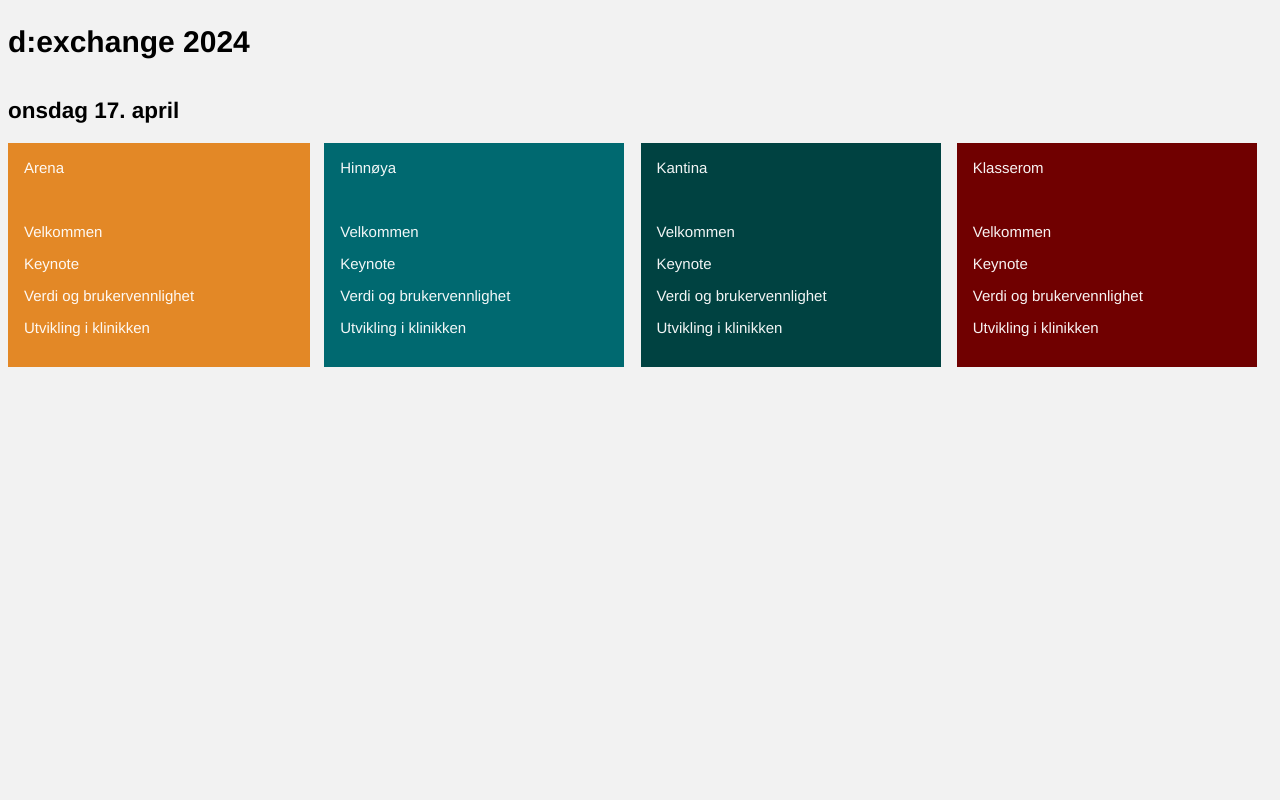
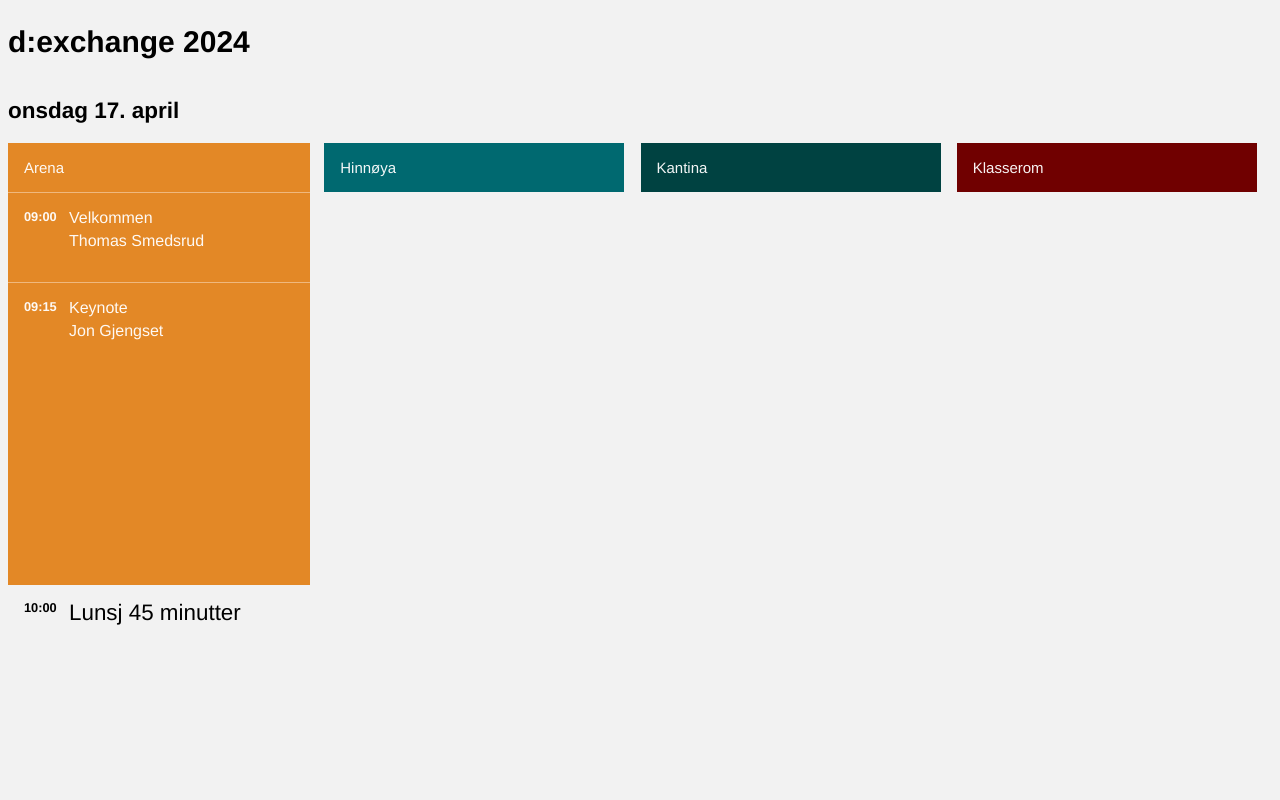
Before and after one commit to thorstenbaek/dexchange2024, a SvelteKit app: page / in a window 1280 px wide. Shown: the top 800 px of the page. Built offline with nearby package versions, Linux system fonts and the light colour scheme.

Commit message:
Working tracks and sessions

```diff
--- a/src/lib/BreakView.svelte
+++ b/src/lib/BreakView.svelte
@@ -4,9 +4,10 @@
     export let title: string;
     export let startTime: Date;
     export let endTime: Date;
+    export let dayTime: Date;
 
     function calculateTop() {
-        var result = startTime.getTime() - endTime.getTime();
+        var result = startTime.getTime() - dayTime.getTime();
         return result / 10000;
     }
 
@@ -24,9 +25,7 @@
     })
 </script>
 
-<div class="session" style="top:{calculateTop()}px">
-    <div></div>
-    <div></div>
+<div class="session" style="top:{calculateTop()}px;height:{calculateHeight()}px">
     <div class="time">
         {displayTime()}
     </div>
@@ -51,10 +50,9 @@
         position: absolute;
         display: grid;
         grid-template-columns: 40px auto;
-        grid-template-rows: 10px auto;
         grid-gap: 5px;
-        overflow: hidden;
-        border-top: 1px rgba(255, 255, 255, 0.4) solid;
-        width: 300px;
+        width: 270px;
+        color: black;
+        padding: 3rem 1rem;
     }
 </style>
--- a/src/lib/Schedule.svelte
+++ b/src/lib/Schedule.svelte
@@ -15,7 +15,7 @@
             var temp = new Array<Track>()
 
             for (let i = 0; i < tracks.length; i++) {
-                temp.push(new Track(tracks[i], data.schedule.startTime));
+                temp.push(new Track(tracks[i], data.schedule.startTime, i));
             }
 
             $trackStore = temp;
--- a/src/lib/SessionView.svelte
+++ b/src/lib/SessionView.svelte
@@ -5,9 +5,20 @@
     export let speaker: string;
     export let startTime: Date;
     export let endTime: Date;
+    export let dayTime: Date;
+    export let trackIndex: number;
 
     function calculateTop() {
-        var result = startTime.getTime() - endTime.getTime();
+        var result = startTime.getTime() - dayTime.getTime();
+        return result / 10000;
+    }
+
+    function calculateHeight() {
+        if (endTime == null) {
+            return 0;
+        }
+
+        var result = endTime.getTime() - startTime.getTime() ;
         return result / 10000;
     }
 
@@ -17,8 +28,7 @@
 
 </script>
 
-<div class="session" style="top:{calculateTop()}px">
-    <div/><div/>
+<div class="session" style="top:{calculateTop()}px;height:{calculateHeight()}px;background-color:var(--accent-{trackIndex + 1})">
     <div class="time">
         {displayTime()}
     </div>
@@ -39,12 +49,11 @@
     }
 
     .session-title {
-        font-size: 1.4rem;
+        font-size: 1.0rem;
     }
 
     .speaker {
         font-size: 1.0rem;
-        font-weight: bold;
         padding-top: 5px;
     }
 
@@ -52,10 +61,10 @@
         position: absolute;
         display: grid;
         grid-template-columns: 40px auto;
-        grid-template-rows: 10px auto;
         grid-gap: 5px;
         overflow: hidden;
-        width: 300px;
+        width: 270px;
         border-top: 1px rgba(255, 255, 255, 0.4) solid;
+        padding: 1rem;
     }
 </style>
--- /dev/null
+++ b/src/lib/Sessions.svelte
@@ -0,0 +1,24 @@
+<script lang="ts">
+    import Track from "./track";
+
+    export let track: Track;
+    export let trackIndex: number;
+</script>
+
+<div class="sessions">
+    {#each track.sessions as session, index}
+       <svelte:component this={session.component} {...session.props}/>
+    {/each}
+</div>
+
+<style>
+    .sessions {
+        position: relative;
+    }
+
+    .session {
+        position: absolute;
+        width: 270px;
+        padding: 1rem;
+    }
+</style>
--- a/src/lib/Track.svelte
+++ b/src/lib/Track.svelte
@@ -1,6 +1,7 @@
 <script lang="ts">
     import Track from "./track";
     import {activeTrackStore} from "../stores/trackStore";
+    import Sessions from "./Sessions.svelte";
 
     export let track: Track;
     export let index: number;
@@ -13,24 +14,13 @@
 </script>
     <!-- svelte-ignore a11y-click-events-have-key-events -->
     <!-- svelte-ignore a11y-no-static-element-interactions -->
-    <div class="track  {$activeTrackStore != index ? 'hidden':''} {$activeTrackStore == index ? 'ontop':''}" on:click={() => handleClick(index)}>
+    <div class="track {$activeTrackStore != index ? 'hidden':''} {$activeTrackStore == index ? 'ontop':''}"
+        style="height: 5000px"
+        on:click={() => handleClick(index)}>
         <div class="title" style="background-color:var(--accent-{index + 1})">
             {track.name}
         </div>
-        <div class="content" style="background-color:var(--accent-{index + 1})">
-            <p>
-                Velkommen
-            </p>
-            <p>
-                Keynote
-            </p>
-            <p>
-                Verdi og brukervennlighet
-            </p>
-            <p>
-                Utvikling i klinikken
-            </p>
-        </div>
+        <Sessions {track} trackIndex={index}/>
     </div>
 
 <style>
@@ -50,11 +40,6 @@
         width: 300px;
     }
 
-    .content {
-        width: 270px;
-        padding: 1rem;
-    }
-
     .title {
         width: 270px;
         padding: 1rem;
@@ -62,7 +47,13 @@
 
     @media screen and (min-width: 42.5rem) {
         .hidden {
-            overflow: hidden;
+            max-width: 300px;
+            width: auto;
+        }
+    }
+
+    @media print {
+        .hidden {
             max-width: 300px;
             width: auto;
         }
--- a/src/lib/track.ts
+++ b/src/lib/track.ts
@@ -1,24 +1,23 @@
 import moment from "moment";
 import SessionView from "./SessionView.svelte";
 import BreakView from "./BreakView.svelte";
-import SpacerView from "./SpacerView.svelte";
 
 export default class Track {
 
-    startTime: Date;
+    dayTime: Date;
+    index: number;
     name: string;
     room: string;
     sessions: Array<any> = [];
 
-    constructor(track: any, startTime: string) {
-        this.startTime =  moment(startTime, "YYYY-MM-DDTHH:mm:ss ZZ").toDate();
+    constructor(track: any, dayTime: string, index: number) {
+        this.dayTime =  moment(dayTime, "YYYY-MM-DDTHH:mm:ss ZZ").toDate();
+        this.index = index;
         this.name = track.name;
         this.room = track.room;
 
         if (track.sessions.length > 0) {
             const endTime = moment(track.sessions[0].time, "YYYY-MM-DDTHH:mm:ss ZZ").toDate();
-
-            //this.sessions.push({component: SpacerView, props: {startTime: this.startTime, endTime: endTime}});
 
             for(let i = 0; i < track.sessions.length; i++) {
                 const thisSession = track.sessions[i];
@@ -31,14 +30,25 @@ export default class Track {
                     this.sessions.push(
                         {
                             component: BreakView,
-                            props: {title: thisSession.title, startTime: thisTime, endTime: this.startTime}
+                            props: {
+                                title: thisSession.title,
+                                startTime: thisTime,
+                                endTime: nextTime,
+                                dayTime: this.dayTime}
                         });
                 }
                 else {
                     this.sessions.push(
                         {
                             component: SessionView,
-                            props: {title: thisSession.title, speaker: thisSession.speaker, startTime: thisTime, endTime: this.startTime}
+                            props: {
+                                title: thisSession.title,
+                                speaker: thisSession.speaker,
+                                startTime: thisTime,
+                                endTime: nextTime,
+                                dayTime: this.dayTime,
+                                trackIndex: this.index
+                            }
                         });
                 }
             }
--- a/src/routes/+page.svelte
+++ b/src/routes/+page.svelte
@@ -42,49 +42,15 @@
         width: 360px;
     }
 
-    :global(.card) {
-        display: -webkit-box;
-        display: -ms-flexbox;
-        display: flex;
-        -webkit-box-orient: vertical;
-        -webkit-box-direction: normal;
-            -ms-flex-direction: column;
-                flex-direction: column;
-        -webkit-box-align: start;
-            -ms-flex-align: start;
-                align-items: flex-start;
-        padding: 15px;
-        max-width: 300px;
-        width: 300px;
-        color: var(--white);
-    }
-
-    :global(.track-title) {
-        /*visibility: hidden;
-        display: none;*/
-        font-size: 1.2rem;
-    }
-
     @media screen and (min-width: 42.5rem) {
         main {
             width: auto;
         }
-        /*:global(.track-title) {
-            visibility: visible;
-            display: inline;
-        }*/
     }
 
     @media print {
         main {
             width: auto;
         }
-        :global(.track-title) {
-            visibility: visible;
-            display: inline;
-        }
-        :global(.card) {
-            color: black;
-        }
     }
 </style>
--- a/static/data/dag1.json
+++ b/static/data/dag1.json
@@ -74,7 +74,12 @@
                     {
                         "time": "2024-04-17T17:15:00+0200",
                         "title": "Bodø/Glimt",
-                        "speaker": ""
+                        "speaker": "En eller annen leder i klubben"
+                    },
+                    {
+                        "time": "2024-04-17T18:00:00+0200",
+                        "title": "Slutt for i dag",
+                        "break": true
                     }
             ]},
             {
@@ -144,6 +149,11 @@
                     "time": "2024-04-17T16:15:00+0200",
                     "title": "Aktiv lytting",
                     "speaker": "Nathalie Jonkers"
+                },
+                {
+                    "time": "2024-04-17T17:00:00+0200",
+                    "title": "Pause 15 minutter",
+                    "break": true
                 }
             ]},
             {
```
Also changed, not shown: src/lib/SpacerView.svelte (deleted, +0 -17 lines).
